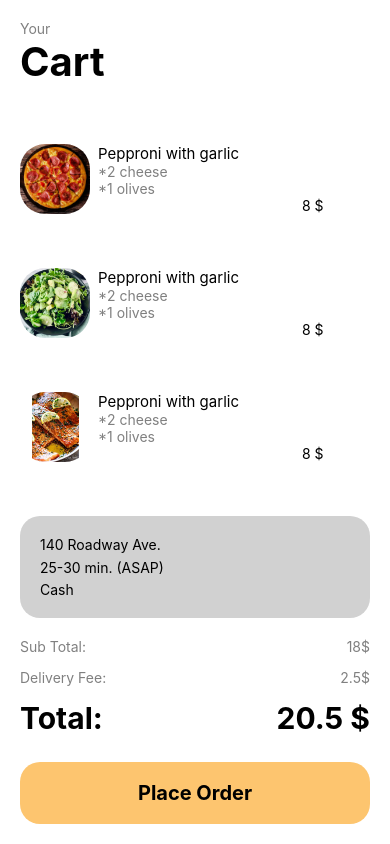
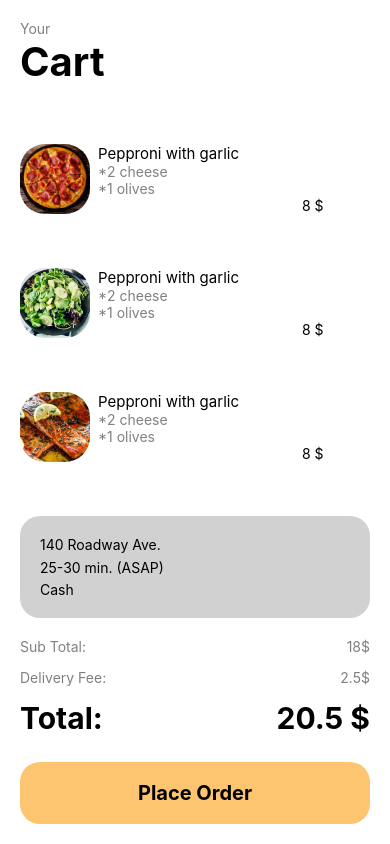
Before and after one commit to yakintech/techcareer-react-native-tutorial, a React Native app: screen / in a window 390 px wide. Built offline with nearby package versions, Linux system fonts and the light colour scheme.

Commit message:
pizza template updated

```diff
--- a/tutorials/TemplateSample/PizzaTemplate.js
+++ b/tutorials/TemplateSample/PizzaTemplate.js
@@ -55,7 +55,7 @@ const PizzaTemplate = () => {
                     <Text style={{ color: 'gray' }}>*1 olives</Text>
                 </View>
 
-                <View style={{ flex: 1, justifyContent:'flex-end', height:70 }}>
+                <View style={{ flex: 1,justifyContent:'flex-end', height:70 }}>
                     <Text>8 $</Text>
                 </View>
             </View>
@@ -134,7 +134,6 @@ const styles = StyleSheet.create({
         flexDirection: 'row',
     },
     cartBoxImg: {
-        resizeMode: 'contain',
         width: 70,
         height: 70,
         borderRadius: 25
```
